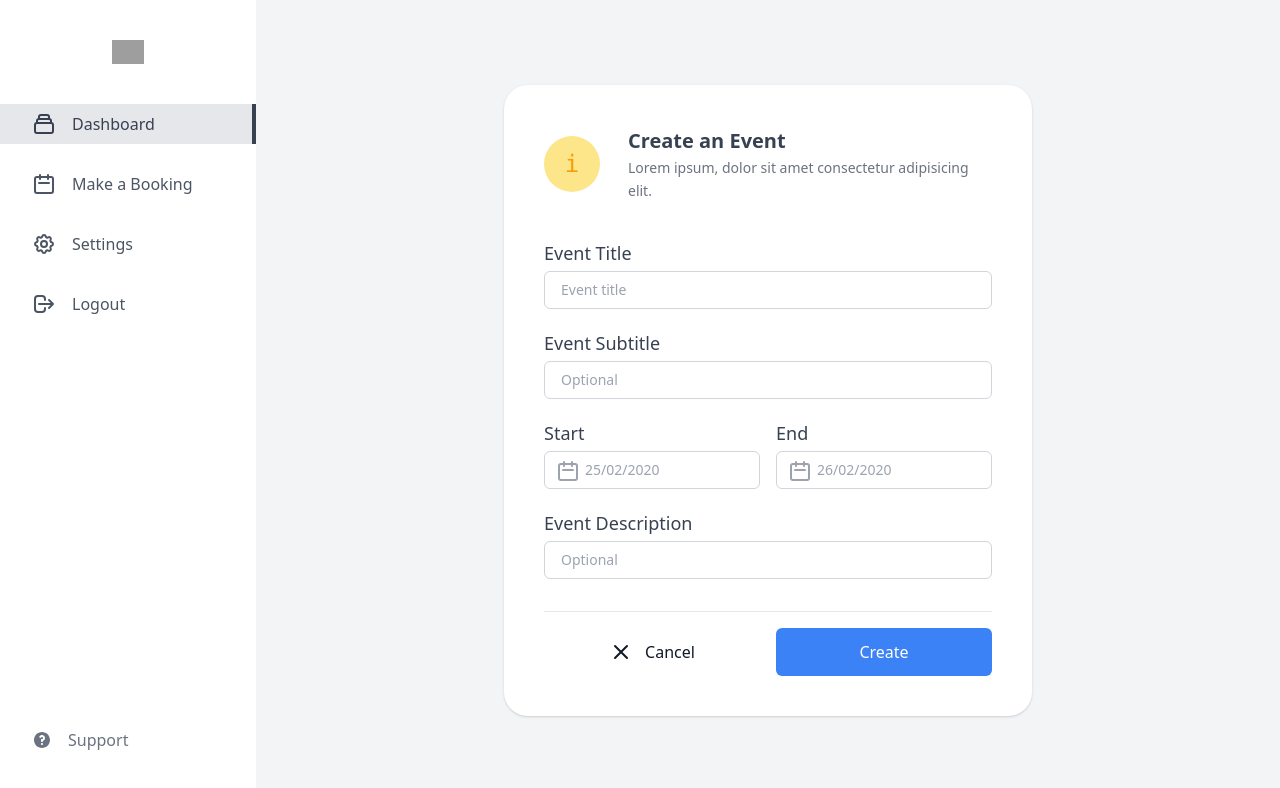
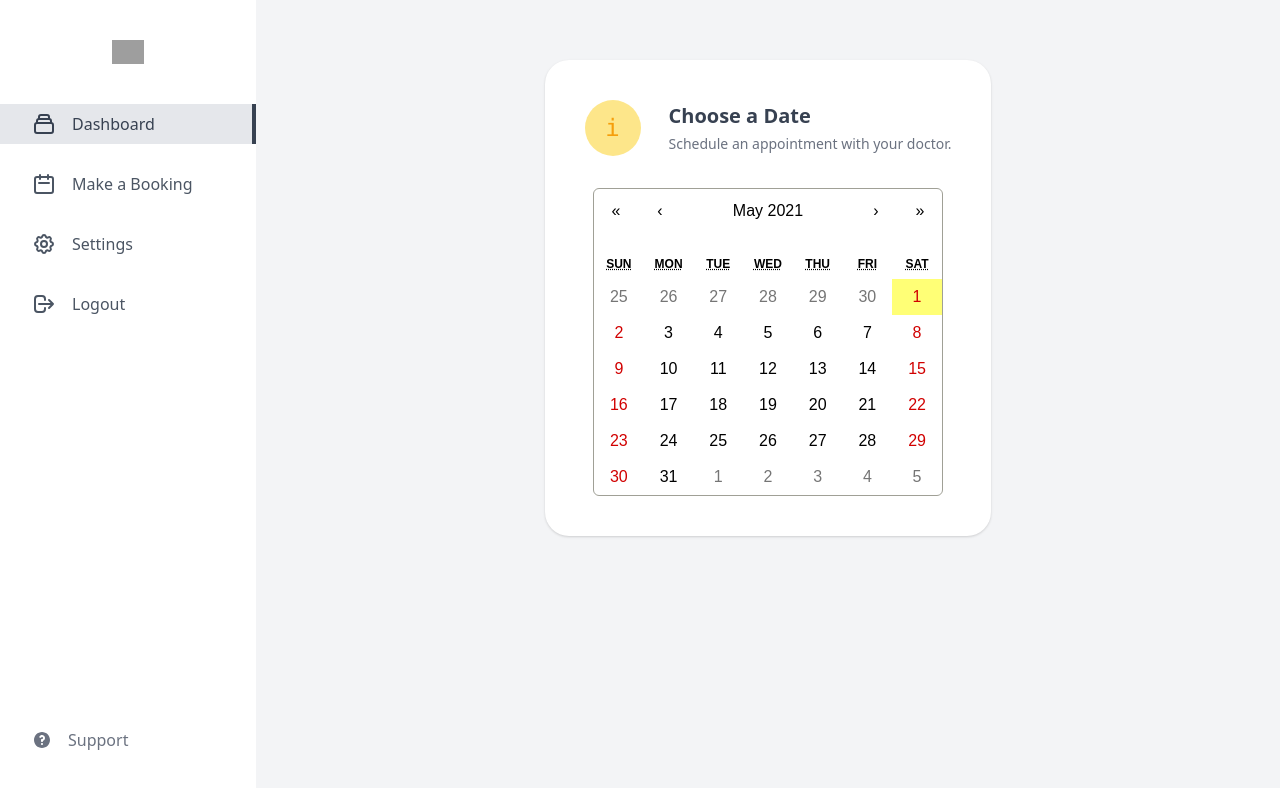
Before and after one commit to dmensah1/Dr.-Screen-Virtual-Doctor-App-, a React (Create React App) app in the folder frontend/: page /booking in a window 1280 px wide. Shown: the top 788 px of the page. Built offline with nearby package versions, Linux system fonts and the light colour scheme; grey boxes are pictures that could not be loaded.

Commit message:
Added calendar

```diff
--- a/frontend/package.json
+++ b/frontend/package.json
@@ -19,6 +19,7 @@
     "postcss-cli": "8.x",
     "postcss-preset-env": "6.x",
     "react": "^17.0.2",
+    "react-calendar": "^3.4.0",
     "react-dom": "^17.0.2",
     "react-router-dom": "^5.2.0",
     "react-scripts": "4.0.3",
@@ -51,6 +52,7 @@
     ]
   },
   "devDependencies": {
+    "@types/react-calendar": "^3.1.4",
     "@types/react-router-dom": "^5.1.7"
   }
 }
--- a/frontend/src/components/Forms/Form.tsx
+++ b/frontend/src/components/Forms/Form.tsx
@@ -1,66 +1,55 @@
-import React from 'react'
+import * as React from "react";
+import Calendar from "react-calendar";
+import 'react-calendar/dist/Calendar.css';
+import { useUser } from "../../contexts/UserProvider";
+import { UserContextType } from "../../interfaces/Interface";
+import { getApptDay } from "../../services/appointmentService";
 
 const Form = () => {
+  const [date, setDate] = React.useState<Date[] | Date>();
+  const { userDetails}: UserContextType = useUser();
+  console.log(date)
+
+  React.useEffect(() => {
+    const getAppts = async () => {
+      if (date) {
+        const appointments = await getApptDay(userDetails.doctorId, date)
+        console.log(appointments)
+      }
+    };
+    getAppts();
+  }, [setDate]);
+
   return (
-
-    <div className="w-full min-h-screen bg-gray-100 py-6 flex flex-col justify-center sm:py-12">
+    <div className="w-full bg-gray-100 py-6 flex flex-col sm:py-12">
       <div className="relative py-3 sm:max-w-xl sm:mx-auto">
         <div className="relative px-4 py-10 bg-white mx-8 md:mx-0 shadow rounded-3xl sm:p-10">
           <div className="max-w-md mx-auto">
             <div className="flex items-center space-x-5">
-            <div className="h-14 w-14 bg-yellow-200 rounded-full flex flex-shrink-0 justify-center items-center text-yellow-500 text-2xl font-mono">i</div>
+              <div className="h-14 w-14 bg-yellow-200 rounded-full flex flex-shrink-0 justify-center items-center text-yellow-500 text-2xl font-mono">
+                i
+              </div>
               <div className="block pl-2 font-semibold text-xl self-start text-gray-700">
-                <h2 className="leading-relaxed">Create an Event</h2>
-                <p className="text-sm text-gray-500 font-normal leading-relaxed">Lorem ipsum, dolor sit amet consectetur adipisicing elit.</p>
+                <h2 className="leading-relaxed">Choose a Date</h2>
+                <p className="text-sm text-gray-500 font-normal leading-relaxed">
+                  Schedule an appointment with your doctor.
+                </p>
               </div>
             </div>
-            <div className="divide-y divide-gray-200">
-            <div className="py-8 text-base leading-6 space-y-4 text-gray-700 sm:text-lg sm:leading-7">
-                <div className="flex flex-col">
-                <label className="leading-loose">Event Title</label>
-                <input type="text" className="px-4 py-2 border focus:ring-gray-500 focus:border-gray-900 w-full sm:text-sm border-gray-300 rounded-md focus:outline-none text-gray-600" placeholder="Event title"/>
-                </div>
-                <div className="flex flex-col">
-                <label className="leading-loose">Event Subtitle</label>
-                <input type="text" className="px-4 py-2 border focus:ring-gray-500 focus:border-gray-900 w-full sm:text-sm border-gray-300 rounded-md focus:outline-none text-gray-600" placeholder="Optional"/>
-                </div>
-                <div className="flex items-center space-x-4">
-                <div className="flex flex-col">
-                    <label className="leading-loose">Start</label>
-                    <div className="relative focus-within:text-gray-600 text-gray-400">
-                    <input type="text" className="pr-4 pl-10 py-2 border focus:ring-gray-500 focus:border-gray-900 w-full sm:text-sm border-gray-300 rounded-md focus:outline-none text-gray-600" placeholder="25/02/2020"/>
-                    <div className="absolute left-3 top-2">
-                        <svg className="w-6 h-6" fill="none" stroke="currentColor" viewBox="0 0 24 24" xmlns="http://www.w3.org/2000/svg"><path stroke-linecap="round" stroke-linejoin="round" stroke-width="2" d="M8 7V3m8 4V3m-9 8h10M5 21h14a2 2 0 002-2V7a2 2 0 00-2-2H5a2 2 0 00-2 2v12a2 2 0 002 2z"></path></svg>
-                    </div>
-                    </div>
-                </div>
-                <div className="flex flex-col">
-                    <label className="leading-loose">End</label>
-                    <div className="relative focus-within:text-gray-600 text-gray-400">
-                    <input type="text" className="pr-4 pl-10 py-2 border focus:ring-gray-500 focus:border-gray-900 w-full sm:text-sm border-gray-300 rounded-md focus:outline-none text-gray-600" placeholder="26/02/2020"/>
-                    <div className="absolute left-3 top-2">
-                        <svg className="w-6 h-6" fill="none" stroke="currentColor" viewBox="0 0 24 24" xmlns="http://www.w3.org/2000/svg"><path stroke-linecap="round" stroke-linejoin="round" stroke-width="2" d="M8 7V3m8 4V3m-9 8h10M5 21h14a2 2 0 002-2V7a2 2 0 00-2-2H5a2 2 0 00-2 2v12a2 2 0 002 2z"></path></svg>
+            <div className="flex justify-center pt-8">
+                <Calendar
+                  className="rounded-md text-m"
+                  calendarType="US"
+                  onChange={setDate}
+                  value={date}
+                />
             </div>
           </div>
         </div>
       </div>
-                <div className="flex flex-col">
-                <label className="leading-loose">Event Description</label>
-                <input type="text" className="px-4 py-2 border focus:ring-gray-500 focus:border-gray-900 w-full sm:text-sm border-gray-300 rounded-md focus:outline-none text-gray-600" placeholder="Optional"/>
+      <div></div>
     </div>
-            </div>
-            <div className="pt-4 flex items-center space-x-4">
-                <button className="flex justify-center items-center w-full text-gray-900 px-4 py-3 rounded-md focus:outline-none">
-                    <svg className="w-6 h-6 mr-3" fill="none" stroke="currentColor" viewBox="0 0 24 24" xmlns="http://www.w3.org/2000/svg"><path stroke-linecap="round" stroke-linejoin="round" stroke-width="2" d="M6 18L18 6M6 6l12 12"></path></svg> Cancel
-                </button>
-                <button className="bg-blue-500 flex justify-center items-center w-full text-white px-4 py-3 rounded-md focus:outline-none">Create</button>
-            </div>
-            </div>
-        </div>
-        </div>
-    </div>
-    </div>
-    )
-}
+  );
+};
 
-export default Form
+export default Form;
--- a/frontend/src/services/appointmentService.ts
+++ b/frontend/src/services/appointmentService.ts
@@ -1,6 +1,6 @@
 import axios from 'axios';
 import { BACKEND_URL } from '../config/config';
-import { AppointmentRequest } from '../interfaces/Interface';
+import { Appointment, AppointmentRequest } from '../interfaces/Interface';
 
 const APPT_URL = `${BACKEND_URL}/appointments`
 const PATIENT_URL = `${APPT_URL}/forPatient`;
@@ -18,7 +18,18 @@ export const deleteAppt = async (apptId: string) => {
   return await axios.delete(`${APPT_URL}/${apptId}`);
 };
 
-// returns AppointmentResponse
 export const createAppt = async (details: AppointmentRequest) => {
   return await axios.post(`${APPT_URL}`, details);
 };
+
+export const addFollowUp = async (apptId: string) => {
+  return await axios.put(`${APPT_URL}/followUp/${apptId}`);
+};
+
+export const getApptDay: (doctorId: string, date: Date | Date[]) => Promise<Appointment[]> = async (doctorId: string, date: Date | Date[]) => {
+  const req = {
+    date: date
+  }
+  const res: any = await axios.get(`${APPT_URL}/getForDay/${doctorId}`, {data: req});
+  return res;
+};
```
Also changed, not shown: 2 other files (tests, documents, lock files or other folders). Lines whose indentation alone changed are shown as unchanged.
